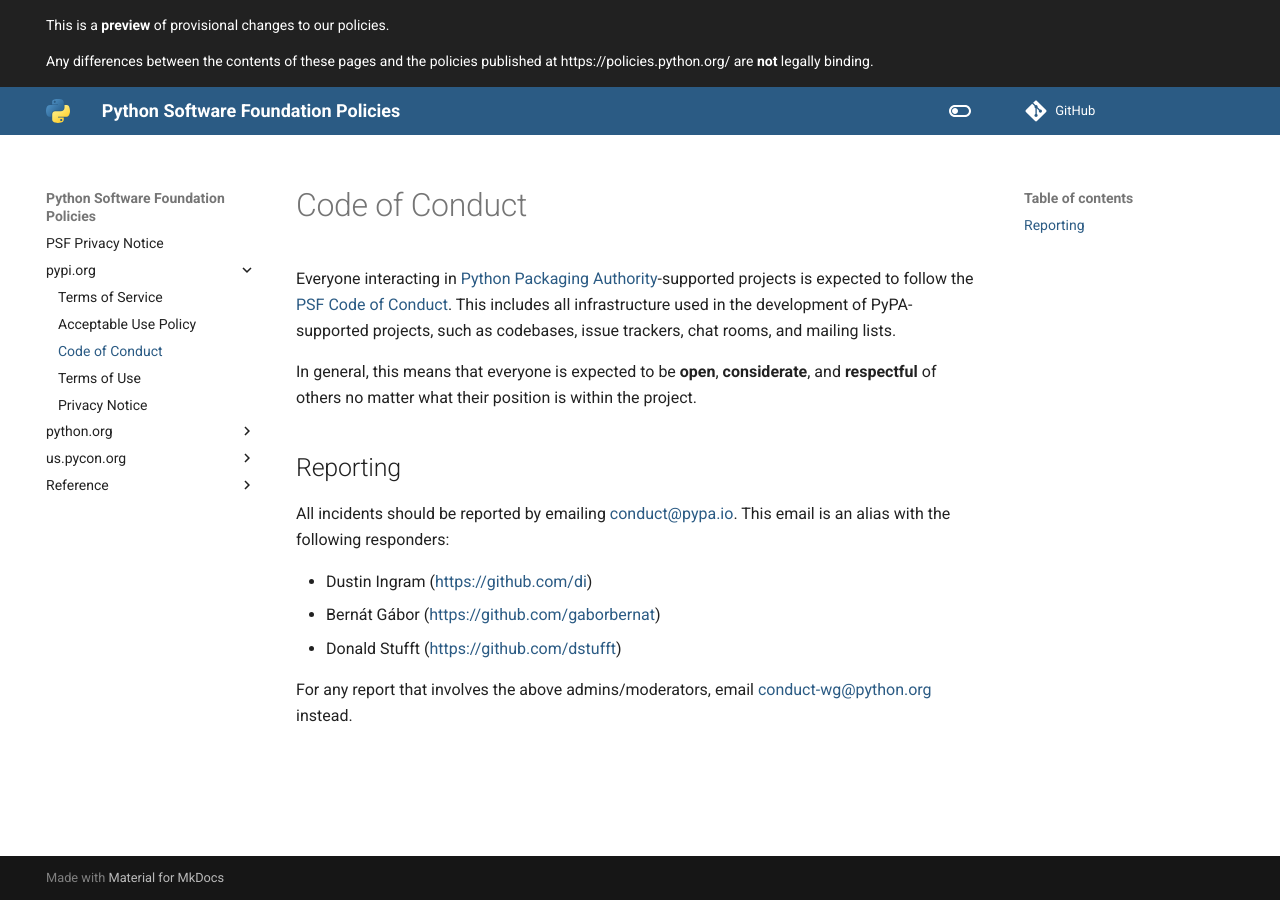
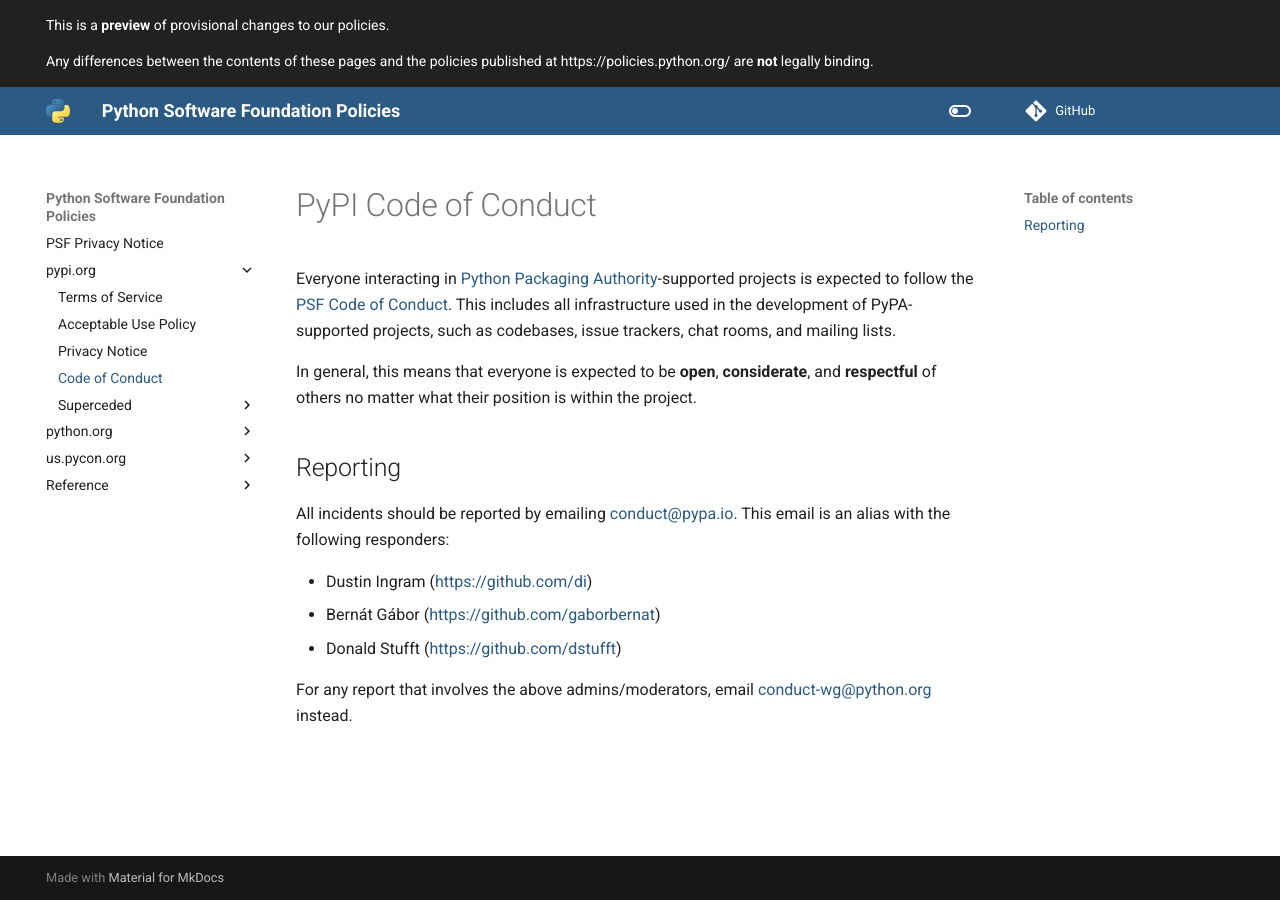
Before and after one commit to psf/policies, an MkDocs documentation site: the page built from docs/pypi.org/Code-of-Conduct.md, in a window 1280 px wide. Built offline with MkDocs 1.6.1 and Material for MkDocs 9.7.7, drawn with Linux system fonts in a browser that asks for light colours; comment, search, counter and statistics services are not loaded.

```diff
--- a/docs/pypi.org/Code-of-Conduct.md
+++ b/docs/pypi.org/Code-of-Conduct.md
@@ -1,7 +1,8 @@
 ---
 source: https://github.com/pypa/.github/blob/main/CODE_OF_CONDUCT.md
+title: Code of Conduct
 ---
-# Code of Conduct
+# PyPI Code of Conduct
 
 Everyone interacting in [Python Packaging Authority]-supported projects is
 expected to follow the [PSF Code of Conduct]. This includes all infrastructure
--- a/docs/pypi.org/Terms-of-Use.md
+++ b/docs/pypi.org/Terms-of-Use.md
@@ -1,7 +1,8 @@
 ---
 source: https://pypi.org/policy/terms-of-use/
+title: Terms of Use
 ---
-# Terms of Use
+# PyPI Terms of Use
 
 Superceded by [PyPI Terms of Service](Terms-of-Service.md): **TBD**
 
--- a/mkdocs.yml
+++ b/mkdocs.yml
@@ -35,9 +35,10 @@ nav:
   - "pypi.org":
       - "pypi.org/Terms-of-Service.md"
       - "pypi.org/Acceptable-Use-Policy.md"
+      - "pypi.org/Privacy-Notice.md"
       - "pypi.org/Code-of-Conduct.md"
-      - "pypi.org/Terms-of-Use.md"
-      - "pypi.org/Privacy-Notice.md"
+      - "Superceded":
+          - "pypi.org/Terms-of-Use.md"
   - "python.org":
       - "python.org/CVE-Numbering-Authority.md"
       - "python.org/Contributing.md"
```
Also changed, not shown: docs/pypi.org/Acceptable-Use-Policy.md (+2 -1 lines).
